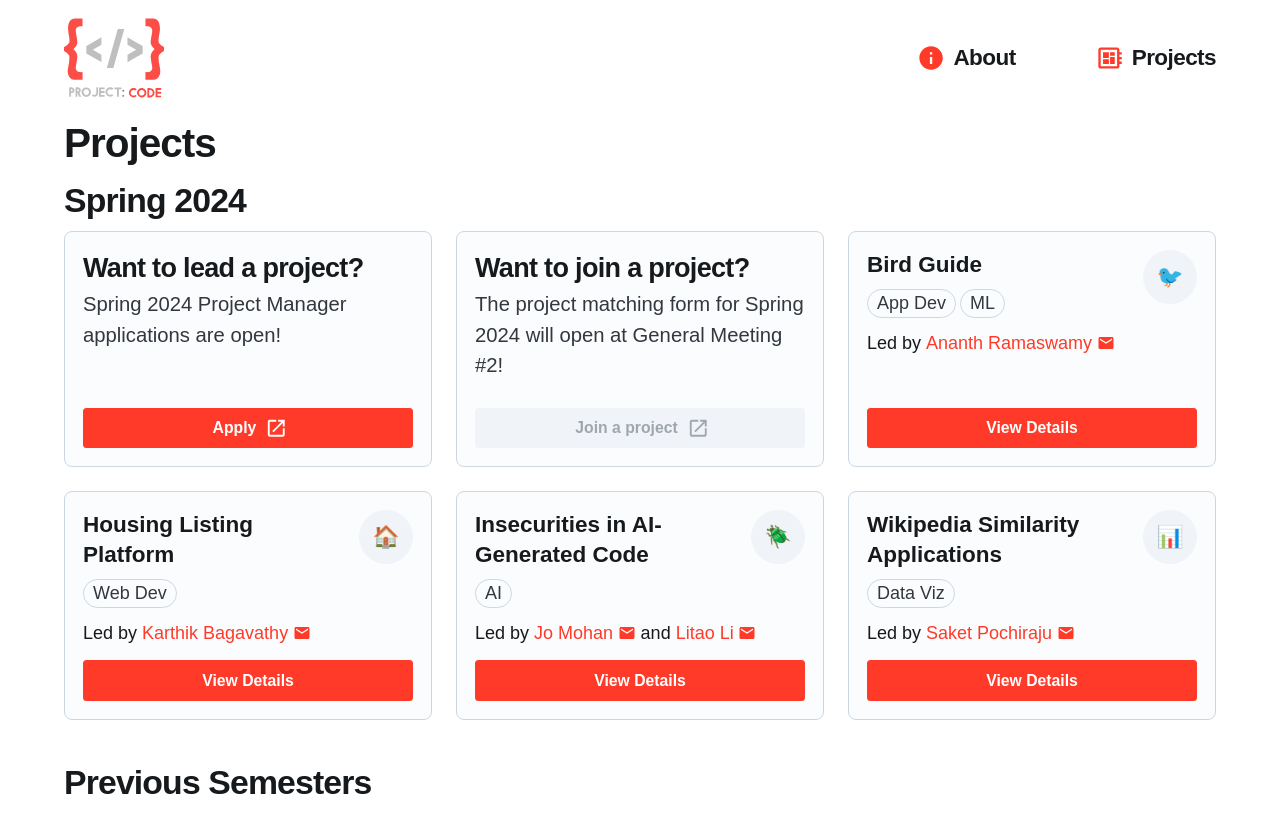
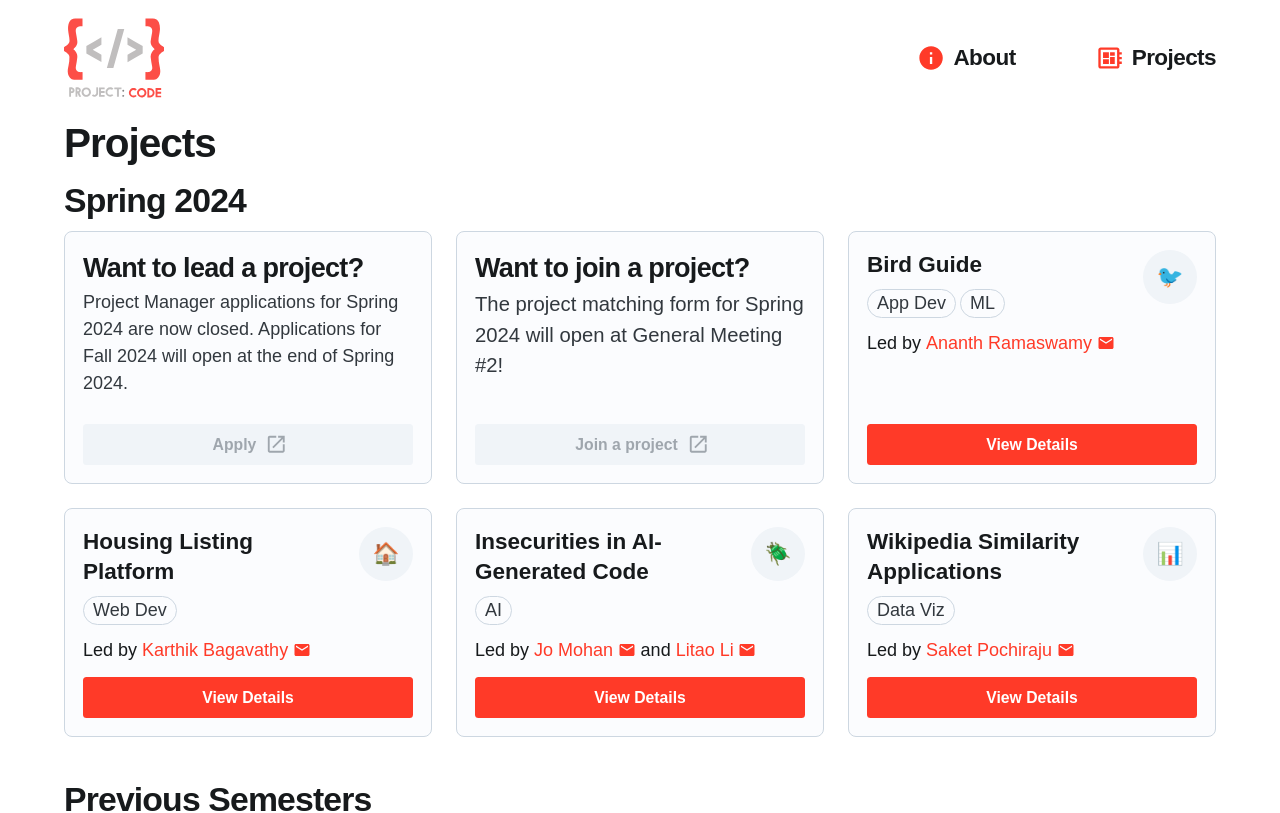
Before and after one commit to owen-hayes/project-code-website, a Next.js app: page /projects in a window 1280 px wide. Shown: the top 813 px of the page. Built offline with nearby package versions, Linux system fonts and the light colour scheme.

Commit message:
Close PM applications

```diff
--- /dev/null
+++ b/src/app/projects/_components/PMApplicationCard.tsx
@@ -0,0 +1,29 @@
+import LaunchIcon from "@mui/icons-material/Launch";
+import { Button, Card, CardActions, CardContent, Typography } from "@mui/joy";
+
+export default function PMApplicationCard() {
+  return (
+    <Card sx={{ height: "100%" }}>
+      <CardContent>
+        <Typography level="h3">Want to lead a project?</Typography>
+        <Typography level="body-md">
+          Project Manager applications for Spring 2024 are now closed. Applications
+          for Fall 2024 will open at the end of Spring 2024.
+        </Typography>
+      </CardContent>
+
+      <CardActions>
+        <Button
+          size="md"
+          endDecorator={<LaunchIcon />}
+          component="a"
+          href="https://forms.gle/X6nvij6nT17H7nTd7"
+          target="_blank"
+          disabled
+        >
+          Apply
+        </Button>
+      </CardActions>
+    </Card>
+  );
+}
--- a/src/app/projects/_components/ProjectsGrid.tsx
+++ b/src/app/projects/_components/ProjectsGrid.tsx
@@ -9,6 +9,7 @@ import {
 import { Project } from "../projects";
 import ProjectCard from "./ProjectCard";
 import LaunchIcon from "@mui/icons-material/Launch";
+import PMApplicationCard from "./PMApplicationCard";
 
 export interface ProjectsGridProps {
   projects: Project[];
@@ -26,27 +27,7 @@ export default function ProjectsGrid({
       {/* Show info box about PM application when specified to be shown */}
       {showPMApplication && (
         <Grid xs={12} sm={6} md={4}>
-          <Card sx={{ height: "100%" }}>
-            <CardContent>
-              <Typography level="h3">Want to lead a project?</Typography>
-              <Typography level="body-lg">
-                Spring 2024 Project Manager applications are open!
-              </Typography>
-            </CardContent>
-
-            <CardActions>
-              <Button
-                size="md"
-                // startDecorator={<FeedIcon />}
-                endDecorator={<LaunchIcon />}
-                component="a"
-                href="https://forms.gle/X6nvij6nT17H7nTd7"
-                target="_blank"
-              >
-                Apply
-              </Button>
-            </CardActions>
-          </Card>
+          <PMApplicationCard />
         </Grid>
       )}
 
```
Also changed, not shown: src/app/about/page.tsx (+4 -31 lines).
